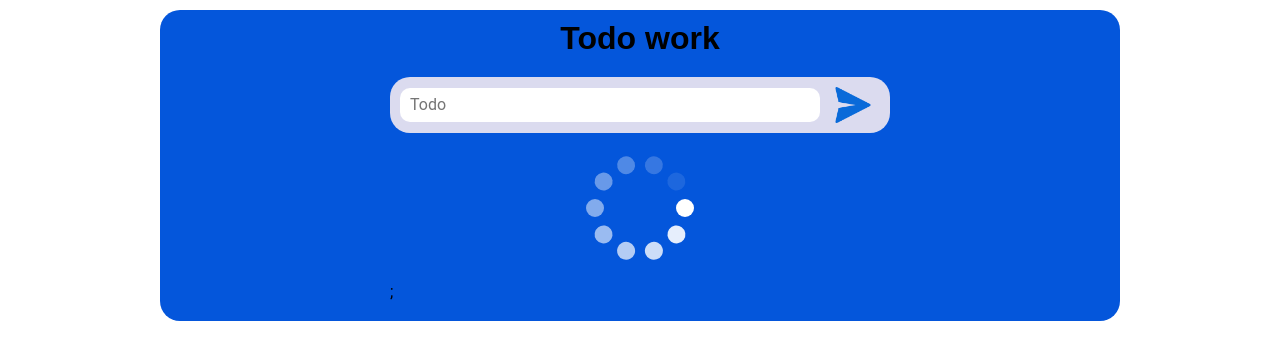
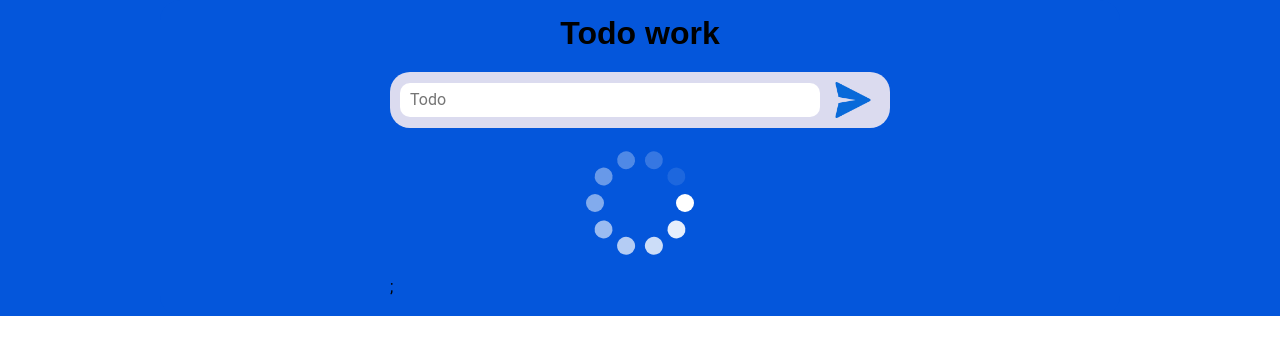
Before and after one commit to asadbekded/5-oy-2-dars, a React (Create React App) app: page / in a window 1280 px wide. Shown: the top 360 px of the page. Built offline with nearby package versions, Linux system fonts and the light colour scheme; the HTML template or start-up script is replaced by a standard one.

Commit message:
Add change

```diff
--- a/src/App.css
+++ b/src/App.css
@@ -381,11 +381,13 @@ main{
    margin: 0px auto;
    padding: 0px 20px;
 }
+.sect{
+  background-color: #0456db;
+}
 .todo-content{
-  margin-top: 10px;
   background-color: #0456db;
   border-radius: 20px;
-  padding-top: 10px;
+  padding-top: 15px;
   padding-bottom: 20px;
 }
 .todo-boxs{
--- a/src/App.js
+++ b/src/App.js
@@ -31,7 +31,7 @@ function App() {
 
   return (
     <main>
-      <section>
+      <section className='sect'>
         <div className="container">
           <div className='todo-content'>
             <div className='todo-boxs'>
```
